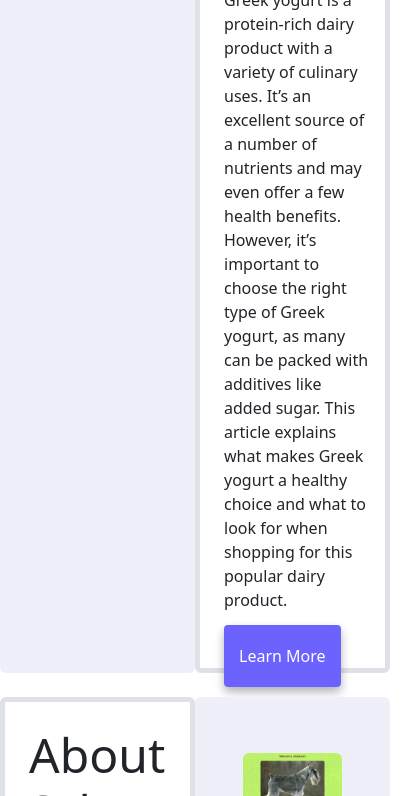
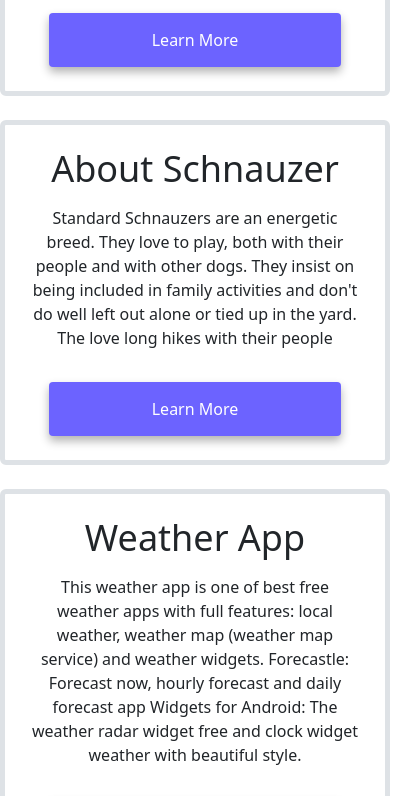
Before and after one commit to maharadgy-242/all-my-projects-multipage-site, a plain HTML site: page index.html in a window 390 px wide. Shown: the part 814-1610 px from the top of the page, 416 px wide, since content can reach past the window. Drawn offline with nearby package versions, Linux system fonts and the light colour scheme.

Commit message:
Made the site responsive

```diff
--- a/index.html
+++ b/index.html
@@ -66,15 +66,15 @@
     </div>
     <div class="container">
       <div class="row">
-        <div class="col-6 p-5 background rounded">
+        <div class="col-sm-6 p-5 background rounded d-none d-sm-block">
           <img
             src="./images/yogurt.png"
             class="img-fluid rounded"
             alt="It is yogurt here"
           />
         </div>
-        <div class="col-6 border ps-4 border-5 rounded">
-          <h2 class="mb-3 pt-4">Greek Yogurt</h2>
+        <div class="col-sm-6 border ps-4 p-4 border-5 rounded">
+          <h2 class="mb-3 pt-2">Greek Yogurt</h2>
           <p class="pb-3">
             Greek yogurt is a protein-rich dairy product with a variety of
             culinary uses. It’s an excellent source of a number of nutrients and
@@ -94,8 +94,8 @@
         </div>
       </div>
       <div class="row mt-4">
-        <div class="col-6 ps-4 border border-5 rounded">
-          <h2 class="mb-3 pt-4 text">About Schnauzer</h2>
+        <div class="col-sm-6 ps-4 p-4 border border-5 rounded">
+          <h2 class="mb-3 pt-2 text">About Schnauzer</h2>
           <p class="pb-3">
             Standard Schnauzers are an energetic breed. They love to play, both
             with their people and with other dogs. They insist on being included
@@ -110,7 +110,7 @@
             >Learn more</a
           >
         </div>
-        <div class="col-6 p-5 background rounded">
+        <div class="col-sm-6 p-5 background rounded d-none d-sm-block">
           <img
             src="./images/schnauzer.png"
             class="img-fluid mt-2 mb-2 rounded"
@@ -119,15 +119,15 @@
         </div>
       </div>
       <div class="row mt-4">
-        <div class="col-6 p-3 background rounded">
+        <div class="col-sm-6 p-3 background rounded d-none d-sm-block">
           <img
             src="./images/weather.png"
             class="img-fluid mt-5 mb-5 rounded"
             alt="My weather app photo"
           />
         </div>
-        <div class="col-6 ps-4 border border-5 rounded">
-          <h2 class="mb-3 pt-5">Weather App</h2>
+        <div class="col-sm-6 ps-4 p-4 border border-5 rounded">
+          <h2 class="mb-3 pt-2">Weather App</h2>
           <p class="pb-3">
             This weather app is one of best free weather apps with full
             features: local weather, weather map (weather map service) and
--- a/style.css
+++ b/style.css
@@ -62,6 +62,10 @@ p {
   color: white;
 }
 
+.contact-link-about:hover {
+  color: rgb(212, 187, 240);
+}
+
 .about-me-link {
   border-radius: 4px;
   padding: 20px 15px;
@@ -111,5 +115,29 @@ p {
 }
 
 .weather-image {
-  margin-top: 56px;
+  margin-top: 54px;
 }
+
+@media (max-width: 600px) {
+  h1 {
+    font-size: 48px;
+    line-height: 1.5;
+  }
+
+  h2 {
+    font-size: 36px;
+    text-align: center;
+    margin-top: -10px;
+  }
+
+  .contact-link-about {
+    padding: 15px 10px;
+    text-align: center;
+    margin: auto 20px;
+    display: block;
+  }
+
+  p {
+    text-align: center;
+  }
+}
```
Also changed, not shown: about.html (+4 -4 lines).
